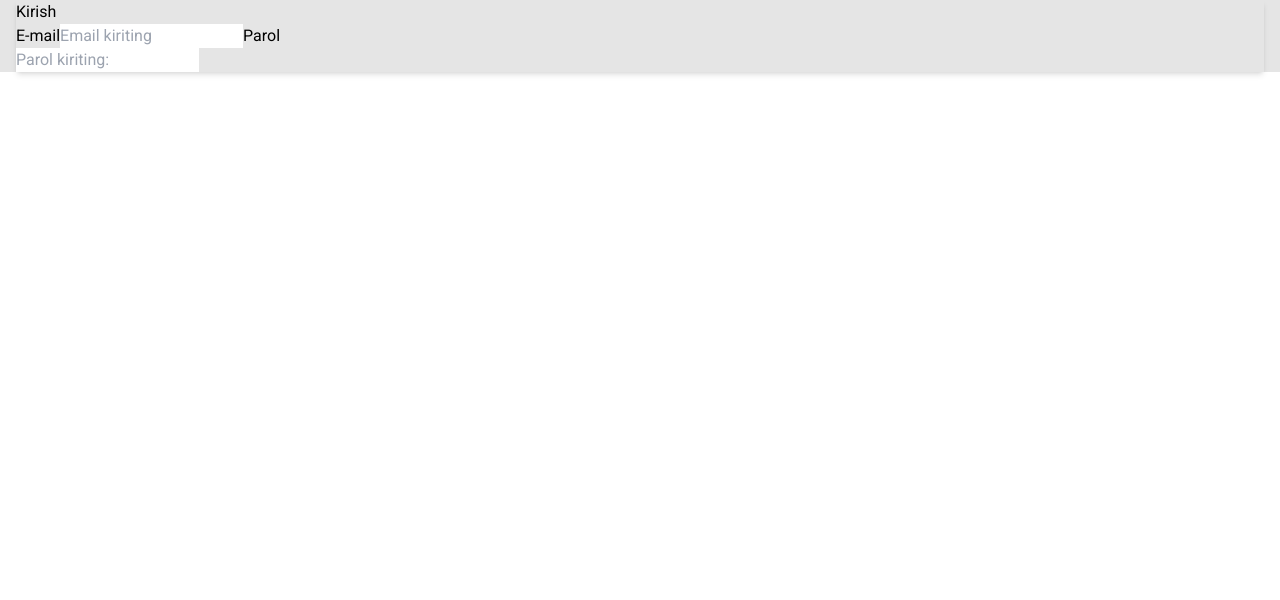
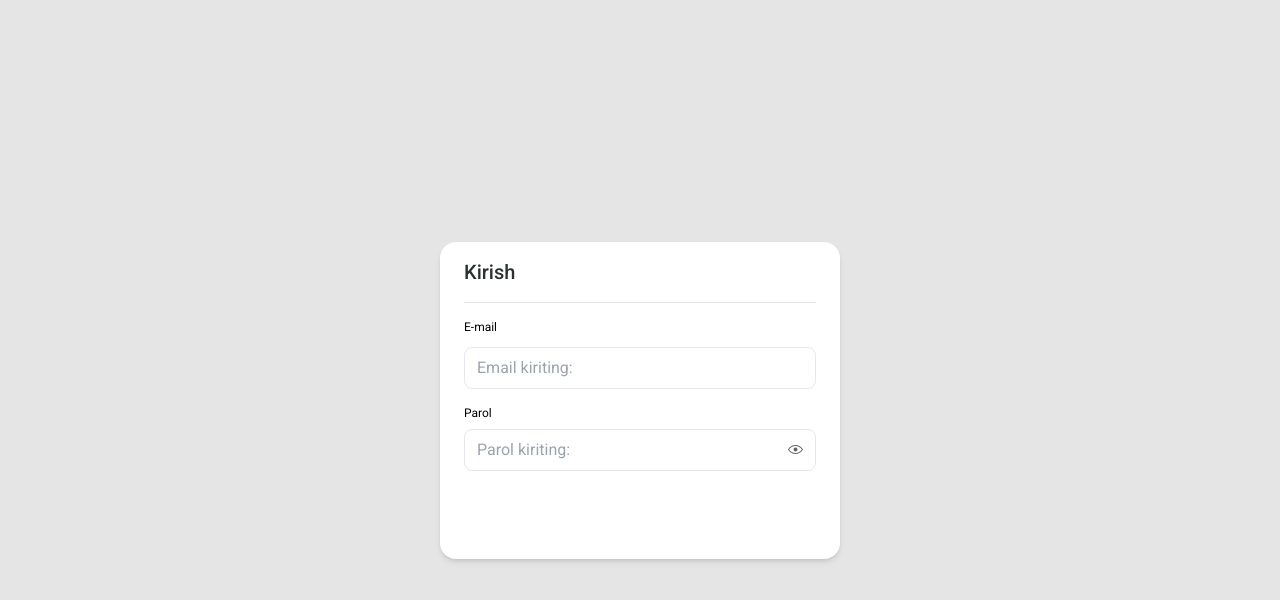
Before and after one commit to oyatillo071/TypePro-CRM, a React (Vite) app: page /login in a window 1280 px wide. Shown: the top 600 px of the page. Built offline with nearby package versions, Linux system fonts and the light colour scheme.

Commit message:
add login page

```diff
--- a/index.html
+++ b/index.html
@@ -13,7 +13,7 @@
       }
     </style>
   </head>
-  <body>
+  <body class="bg-[#e5e5e5]">
     <div id="root"></div>
     <script type="module" src="/src/main.jsx"></script>
   </body>
--- /dev/null
+++ b/src/components/Button.jsx
@@ -0,0 +1,18 @@
+import React from "react";
+
+function Button({ text, bgColor = "lightGreen", type, variant }) {
+  if (variant == "greenSubmit") {
+    return (
+      <button
+        type={type}
+        className={`bg-${bgColor} px-4 py-3 rounded-lg text-white mt-6`}
+      >
+        {text}
+      </button>
+    );
+  } else {
+    <button className="border px-2 py-1">{text}</button>;
+  }
+}
+
+export default Button;
--- /dev/null
+++ b/src/components/Input.jsx
@@ -0,0 +1,57 @@
+import React, { useState } from "react";
+import { EyeClosedIcon, EyeOpenIcon } from "@radix-ui/react-icons";
+
+function Input({ labelText, placeholderText, id, type }) {
+  const [isEyeHide, setIsEyeHide] = useState("false");
+
+  if (type == "text") {
+    return (
+      <div className="flex flex-col items-start gap-3">
+        <label className="text-xs" htmlFor={id}>
+          {labelText}
+        </label>
+        <input
+          type="text"
+          id={id}
+          className="border px-3 py-2 w-full rounded-lg "
+          placeholder={placeholderText}
+        />
+      </div>
+    );
+  }
+
+  if (type == "password") {
+    return (
+      <div className="flex flex-col gap-2">
+        <label className="text-xs" htmlFor={id}>
+          {labelText}
+        </label>
+        <div className="border px-3 py-2 w-full rounded-lg flex items-center justify-between">
+          <input
+            type={isEyeHide ? "text" : "password"}
+            id={id}
+            className="outline-none "
+            placeholder={placeholderText}
+          />
+          {isEyeHide ? (
+            <EyeOpenIcon
+              onClick={() => {
+                setIsEyeHide((prev) => !prev);
+              }}
+              className="opacity-60"
+            />
+          ) : (
+            <EyeClosedIcon
+              onClick={() => {
+                setIsEyeHide((prev) => !prev);
+              }}
+              className="opacity-60"
+            />
+          )}
+        </div>
+      </div>
+    );
+  }
+}
+
+export default Input;
--- a/src/pages/Login.jsx
+++ b/src/pages/Login.jsx
@@ -1,17 +1,69 @@
-import React from "react";
+import React, { useEffect, useState } from "react";
+import Button from "../components/Button";
+import Input from "../components/Input";
+import axios from "axios";
+import { validateEmail } from "../requests";
 
 function Login() {
+  const [data, setData] = useState(null);
+  function handleSubmit(event) {
+    const email = event.target[0].value;
+    const password = event.target[1].value;
+    setData(() => {
+      return { email, password };
+    });
+  }
+  useEffect(() => {
+    console.log(data);
+    if (data?.password?.length < 7) {
+      console.log("password uzunligi etarli emas");
+      return;
+    }
+    const emailValidateRes = !validateEmail(data?.email);
+    if (emailValidateRes) {
+      console.log(emailValidateRes);
+      return;
+    }
+    // axios
+    //   .post("http://localhost:3000/login", data, {
+    //     header: {
+    //       "Content-Type": "aplication-json",
+    //     },
+    //   })
+    //   .then((response) => {
+    //     console.log(response);
+    //   })
+    //   .catch((error) => {
+    //     console.log(error);
+    //   });
+  }, [data]);
   return (
-    <div className="container justify-center items-center bg-[#e5e5e5]">
-      <div className="bg-white shadow-md">
-        <h2>Kirish</h2>
-        <label htmlFor="email">E-mail</label>
-        <input type="text" id="email" placeholder="Email kiriting" />
-        <label htmlFor="password">Parol</label>
-        <div>
-          <input type="text" id="password" placeholder="Parol kiriting:" />
+    <div className="container justify-center flex items-center min-h-screen">
+      <form
+        onSubmit={(event) => {
+          event.preventDefault();
+          handleSubmit(event);
+        }}
+        className="bg-white shadow-md max-w-[400px] w-full rounded-2xl px-6 py-4 "
+      >
+        <h2 className="font-medium  text-xl text-blackText">Kirish</h2>
+        <hr className="my-4" />
+        <div className="flex flex-col gap-4">
+          <Input
+            labelText={"E-mail"}
+            id={"email"}
+            type={"text"}
+            placeholderText={"Email kiriting:"}
+          />
+          <Input
+            labelText={"Parol"}
+            id={"password"}
+            type={"password"}
+            placeholderText={"Parol kiriting:"}
+          />
         </div>
-      </div>
+        <Button text="Kirish" type={"submit"} variant={"greenSubmit"} />
+      </form>
     </div>
   );
 }
--- /dev/null
+++ b/src/requests/index.js
@@ -0,0 +1,5 @@
+export const validateEmail = (email) => {
+  const emailPattern =
+    /^(([^<>()[\]\\.,;:\s@"]+(\.[^<>()[\]\\.,;:\s@"]+)*)|(".+"))@((\[[0-9]{1,3}\.[0-9]{1,3}\.[0-9]{1,3}\.[0-9]{1,3}\])|(([a-zA-Z\-0-9]+\.)+[a-zA-Z]{2,}))$/;
+  return emailPattern.test(email);
+};
--- a/tailwind.config.js
+++ b/tailwind.config.js
@@ -2,9 +2,12 @@
 export default {
   content: ["./index.html", "./src/**/*.{js,ts,jsx,tsx}"],
   theme: {
-    colors: {
-      lightGreen: "#14B890",
-      lightRed: "#f44336",
+    extend: {
+      colors: {
+        lightGreen: "#14B890",
+        lightRed: "#f44336",
+        blackText: "#2c3030",
+      },
     },
     container: {
       center: true,
@@ -14,7 +17,6 @@ export default {
       lg: "1348px",
       xl: "1348px",
     },
-    extend: {},
   },
   plugins: [],
 };
```
